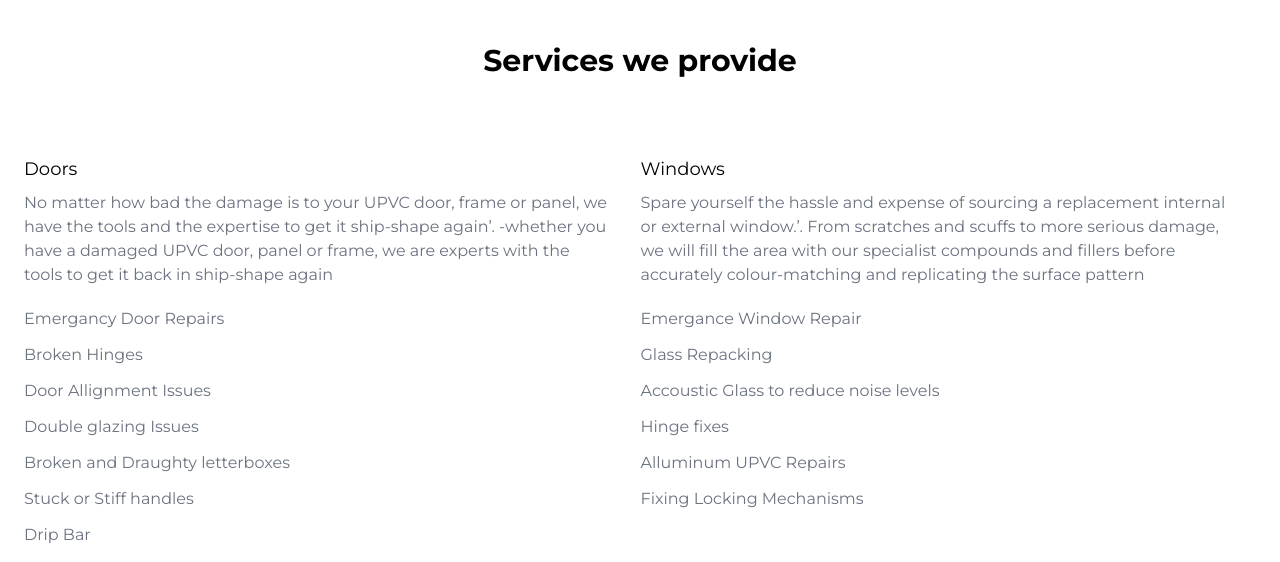
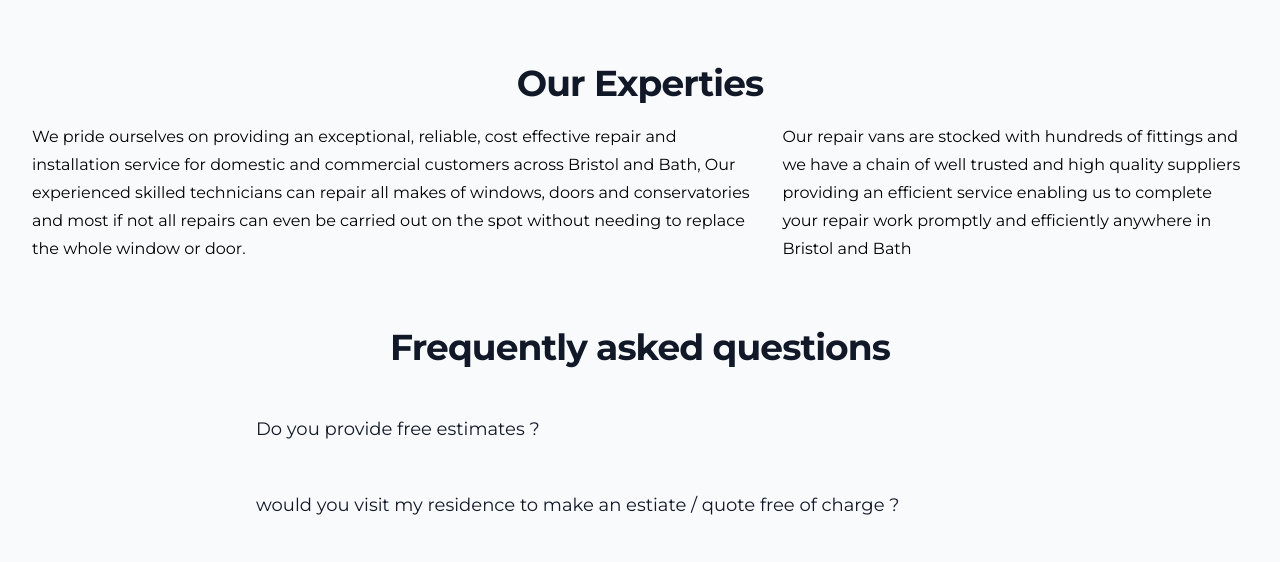
Before and after one commit to codedevbrad/anth_repairapp, a Next.js app: page / in a window 1280 px wide. Shown: the part 811-1373 px from the top of the page. Built offline with nearby package versions, Linux system fonts and the light colour scheme.

Commit message:
added more content and van images

```diff
--- a/package.json
+++ b/package.json
@@ -3,10 +3,10 @@
   "version": "0.1.0",
   "private": true,
   "scripts": {
-    "dev":   "next dev",
+    "dev": "next dev",
     "build": "next build",
     "start": "next start",
-    "lint":  "next lint"
+    "lint": "next lint"
   },
   "dependencies": {
     "@headlessui/react": "^1.6.6",
--- a/src/_pageComponents/contact/page.component.form.js
+++ b/src/_pageComponents/contact/page.component.form.js
@@ -257,6 +257,7 @@ class ContactForm extends React.Component {
 export default function ComponentForm( ) {
     return (
       <div className="relative bg-white">
+
         <div className="lg:absolute lg:inset-0">
           <div className="lg:absolute lg:inset-y-0 lg:right-0 lg:w-1/2">
             <img
@@ -266,21 +267,26 @@ export default function ComponentForm( ) {
             />
           </div>
         </div>
+
         <div className="relative py-16 px-4 sm:py-24 sm:px-6 lg:px-8 lg:max-w-7xl lg:mx-auto lg:py-32 lg:grid lg:grid-cols-2">
           <div className="lg:pr-8">
             <div className="max-w-md mx-auto sm:max-w-lg lg:mx-0">
-              <h2 className="text-3xl font-extrabold tracking-tight sm:text-4xl"> Get in contact </h2>
-              <p className="mt-4 text-lg text-gray-500 sm:mt-3">
-                Send us a message using our form or phone us on
-                 <span className="text-blue-600 font-bold"> { businessData.contact } </span>.
-                 We’d love to hear from you.
-              </p>
 
-              <ContactForm />
+                <h2 className="text-3xl font-extrabold tracking-tight sm:text-4xl">
+                    Get in contact
+                </h2>
+
+                <p className="mt-4 text-lg text-gray-500 sm:mt-3">
+                    To get fast help and a quote for any issue with your windows, doors or conservatory send us a quick message through our website enquiry form or give us a call on
+                    <span className="text-blue-600 font-bold"> { businessData.contact } </span> , we are here to help.
+                </p>
+
+                <ContactForm />
 
             </div>
           </div>
         </div>
+
       </div>
     )
   }
--- a/src/_pageComponents/home/page.component.faqs.js
+++ b/src/_pageComponents/home/page.component.faqs.js
@@ -1,50 +1,75 @@
-/* This example requires Tailwind CSS v2.0+ */
+import { Disclosure } from '@headlessui/react';
+
 const faqs = [
     {
-    id: 1,
-    question: "What's the best thing about Switzerland?",
+      question: "Do you provide free estimates",
       answer:
-      "I don't know, but the flag is a big plus. Lorem ipsum dolor sit amet consectetur adipisicing elit. Quas cupiditate laboriosam fugiat.",
-  },
+        `We provide free insurance quotations and all installations come with a manufacturer’s warranty.
+        Naturally, we are fully insured and are happy to offer free estimates and advice to all customers
+        whether the job is as large as a new build or as small as a single bathroom window.`
+    } ,
     {
-    id: 2,
-    question: "What's the best thing about Switzerland?",
+      question: "would you visit my residence to make an estiate / quote free of charge" ,
       answer:
-      "I don't know, but the flag is a big plus. Lorem ipsum dolor sit amet consectetur adipisicing elit. Quas cupiditate laboriosam fugiat.",
-  },
-  {
-    id: 3,
-    question: "What's the best thing about Switzerland?",
-    answer:
-      "I don't know, but the flag is a big plus. Lorem ipsum dolor sit amet consectetur adipisicing elit. Quas cupiditate laboriosam fugiat.",
-  },
+        `As part of our service, we offer a free site visit to your home or property along
+        with a quick no fuss and highly competitive quotation. If the problem isn’t an
+        emergency we’ll arrange an appointment slot at a time convenient for you.`
+    }
 ]
 
-export default function ComponentFAQS () {
+
+export default function ComponentHomeFAQS () {
   return (
-    <section aria-labelledby="faq-heading" className="bg-white py-10 sm:py-12">
-        <div className="max-w-xl">
-          <h2 id="faq-heading" className="text-2xl font-extrabold tracking-tight text-gray-900">
-            Frequently asked questions
+    <div className="bg-gray-50">
+
+      <div className="mx-auto max-w-7xl py-12 px-4 sm:py-16 sm:px-6 lg:px-8">
+
+            <h2 className="text-center text-3xl font-bold tracking-tight text-gray-900 sm:text-4xl">
+                Our Experties
             </h2>
-          <p className="mt-4 text-base text-gray-500">
-            Questions. Frequently asked ones. Plus our answers. That's how FAQs work. If you can't find what you're
-            looking for, you can always{' '}
-            <a href="#" className="font-medium text-indigo-600 hover:text-indigo-500">
-              send us an email
-            </a>{' '}
-            with your enquiry.
+
+            <div className="flex my-5">
+                  <p className="mr-5 leading-7">
+                          We pride ourselves on providing an exceptional, reliable, cost effective repair and installation service for
+                          domestic and commercial customers across Bristol and Bath,
+                          Our experienced skilled technicians can repair all makes of windows, doors and conservatories and most if not all repairs
+                          can even be carried out on the spot without needing to replace the whole window or door.
+                  </p>
+
+                  <p className='leading-7'>
+                          Our repair vans are stocked with hundreds of fittings and we have a chain of well trusted and high quality suppliers providing an efficient service
+                          enabling us to complete your repair work promptly and efficiently anywhere in Bristol and Bath
                   </p>
             </div>
 
-        <dl className="mt-12 grid grid-cols-1 gap-y-10 sm:mt-16 md:grid-cols-2 md:gap-x-6 lg:grid-cols-3">
+            <div className="mt-16 mx-auto max-w-3xl divide-y-2 divide-gray-200">
+                <dl className="mt-6 space-y-6 divide-y divide-gray-200">
+
+                  <h2 className="text-center text-3xl font-bold tracking-tight text-gray-900 sm:text-4xl">
+                     Frequently asked questions
+                  </h2>
+
                   {faqs.map((faq) => (
-            <div key={faq.id}>
-              <p className="text-base font-medium text-gray-900">{faq.question}</p>
-              <p className="mt-3 text-sm text-gray-500">{faq.answer}</p>
-            </div>
+                    <Disclosure as="div" key={faq.question} className="pt-6">
+                      {({ open }) => (
+                        <>
+                          <dt className="text-lg">
+                            <Disclosure.Button className="flex w-full items-start justify-between text-left text-gray-400">
+                              <span className="font-medium text-gray-900">{faq.question} ? </span>
+                              <span className="ml-6 flex h-7 items-center">
+                              </span>
+                            </Disclosure.Button>
+                          </dt>
+                          <Disclosure.Panel as="dd" className="mt-2 pr-12">
+                            <p className="text-base text-gray-500">{faq.answer}</p>
+                          </Disclosure.Panel>
+                        </>
+                      )}
+                    </Disclosure>
                   ))}
                 </dl>
-    </section>
+            </div>
+      </div>
+    </div>
   )
 }
--- a/src/_pageComponents/home/page.component.hero.js
+++ b/src/_pageComponents/home/page.component.hero.js
@@ -1,14 +1,13 @@
 import { CheckIcon , NewspaperIcon, PhoneIcon, SupportIcon } from '@heroicons/react/outline';
-/* This example requires Tailwind CSS v2.0+ */
 import { Fragment } from 'react'
 import { Popover, Transition } from '@headlessui/react'
-import { MenuIcon, XIcon } from '@heroicons/react/outline'
+import { XIcon } from '@heroicons/react/outline'
 
 
 export default function ComponentHero () {
 
   const data = {
-     heroImage: 'https://images.unsplash.com/photo-1607400201515-c2c41c07d307?ixlib=rb-1.2.1&ixid=MnwxMjA3fDB8MHxwaG90by1wYWdlfHx8fGVufDB8fHx8&auto=format&fit=crop&w=1170&q=80' ,
+     heroImage: 'https://res.cloudinary.com/dezoqwmss/image/upload/v1664114101/paid_work/company_vehicle_pybdrl.jpg' ,
   }
 
   const navigation = [
--- a/src/pages/contact.js
+++ b/src/pages/contact.js
@@ -1,15 +1,13 @@
 import Head from 'next/head';
-import Image from 'next/image';
 
 import ComponentForm from '../_pageComponents/contact/page.component.form';
-import ComponentBusinessInfo from '../_pageComponents/contact/page.component.info';
 
 export default function Contact () {
   return (
     <div>
       <Head>
-        <title> UPCV repairs windows and doors | Bristol </title>
-        <meta name="description" content="UPCV repairs windows and doors" />
+         <title> UPCV repairs windows and doors | Bristol </title>
+         <meta name="description" content="UPCV repairs windows and doors" />
       </Head>
 
       <ComponentForm />
--- a/src/pages/index.js
+++ b/src/pages/index.js
@@ -1,22 +1,21 @@
-import Head from 'next/head';
-import Image from 'next/image';
-
 import ComponentHero from '../_pageComponents/home/page.component.hero';
-import ComponentChecklist from '../_pageComponents/home/page.components.checklist';
-import ComponentFAQS from '../_pageComponents/home/page.component.faqs';
 import ComponentTeam from '../_pageComponents/home/page.component.team';
 import ComponentServicesListSample from '../_pageComponents/services//page.component.servicesSample';
+import ComponentHomeFAQS from '../_pageComponents/home/page.component.faqs';
 
 export default function Home() {
   return (
     <div className='homepage'>
+
       <ComponentHero />
+
+      <ComponentHomeFAQS />
+
       <div className="max-7xl mx-auto lg:max-w-7xl">
           <ComponentServicesListSample />
-          {/* <ComponentChecklist /> */}
           <ComponentTeam />
-          {/* <ComponentFAQS /> */}
       </div>
+
     </div>
   )
 }
--- a/src/pages/services.js
+++ b/src/pages/services.js
@@ -1,6 +1,3 @@
-import Head from 'next/head';
-import Image from 'next/image';
-
 import ComponentServiceHeading  from '../_pageComponents/services/page.component.heading';
 import ComponentServicesList    from '../_pageComponents/services/page.component.servicesAll.js';
 import ComponentPictures        from '../_pageComponents/testimonials/page.component.pictures';
```
Also changed, not shown: src/_pageComponents/contact/unused/page.component.info.js (renamed from src/_pageComponents/contact/page.component.info.js), src/_pageComponents/home/unused/page.components.checklist.js (renamed from src/_pageComponents/home/page.components.checklist.js). Lines whose indentation alone changed are shown as unchanged.
